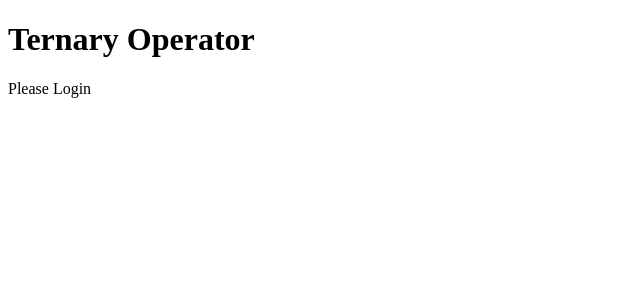
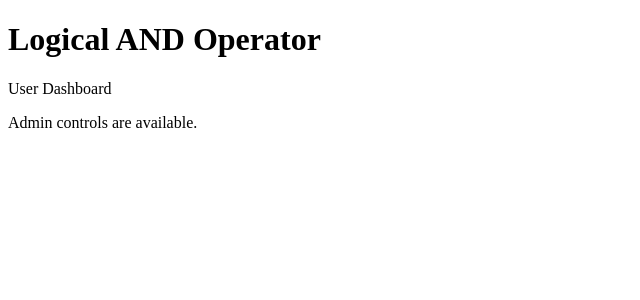
Before and after one commit to abdullahshabir31/React-Learning, a React (Vite) app: page / in a window 1280 px wide. Shown: the top 300 px of the page, without its empty margins (0-640 px from the left). Built offline with nearby package versions, Linux system fonts and the light colour scheme.

Commit message:
Add logical AND conditional rendering example

```diff
--- /dev/null
+++ b/src/07-Conditional-Rendering/03-logical-and-operator.jsx
@@ -0,0 +1,15 @@
+function LogicalAndOperator() {
+  const isAdmin = true;
+
+  return (
+    <div>
+      <h1>Logical AND Operator</h1>
+
+      <p>User Dashboard</p>
+
+      {isAdmin && <p>Admin controls are available.</p>}
+    </div>
+  );
+}
+
+export default LogicalAndOperator;
--- a/src/App.jsx
+++ b/src/App.jsx
@@ -1,7 +1,7 @@
-import TernaryOperator from "./07-Conditional-Rendering/02-ternary-operator";
+import LogicalAndOperator from "./07-Conditional-Rendering/03-logical-and-operator";
 
 function App() {
-  return <TernaryOperator />;
+  return <LogicalAndOperator />;
 }
 
 export default App;
```
